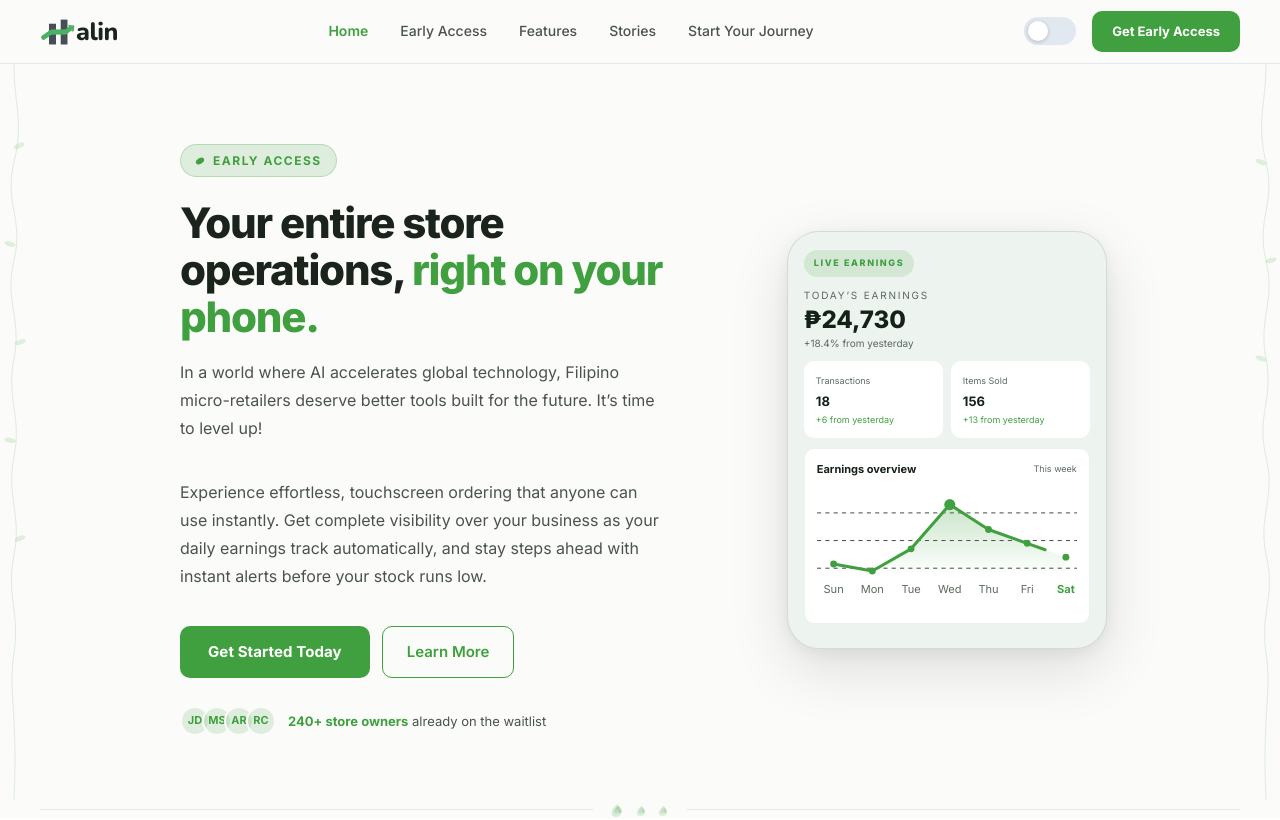
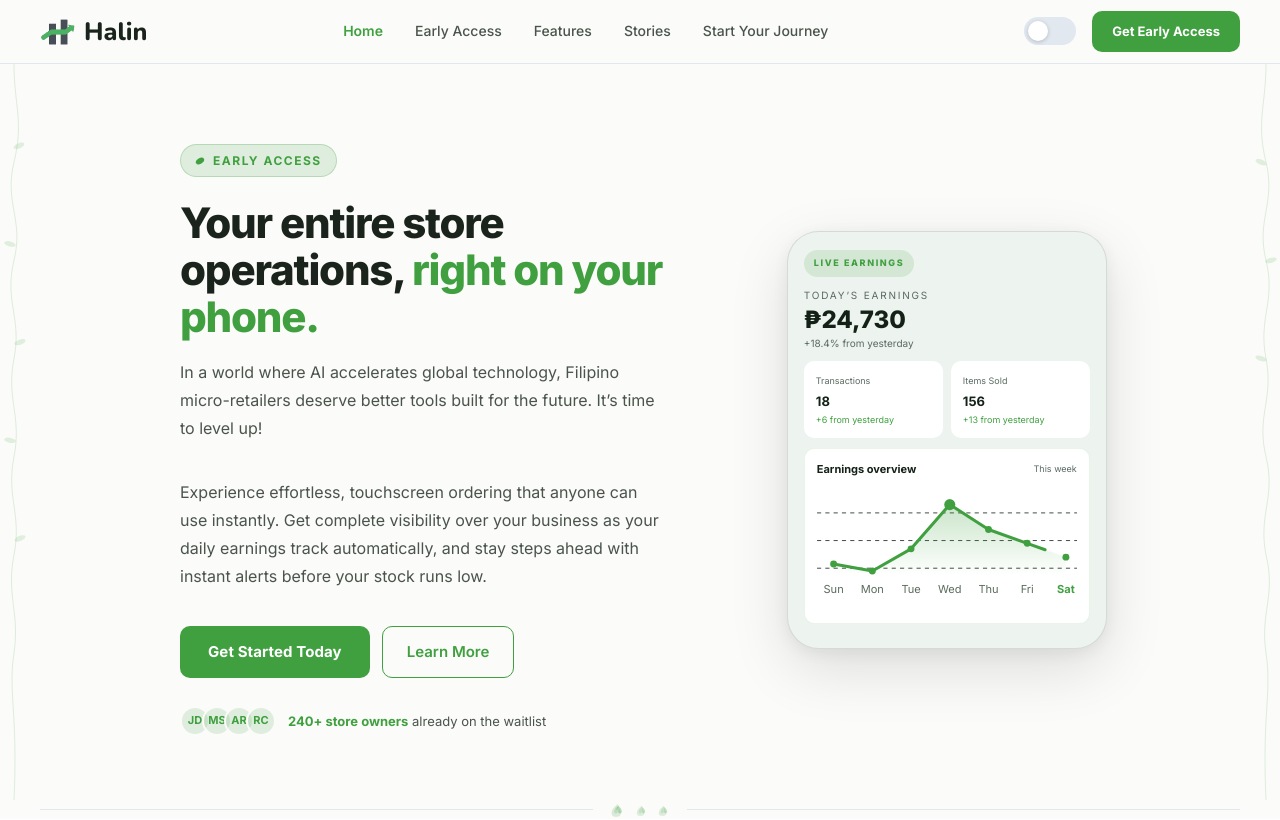
Before and after one commit to growmyhalin/halin, a plain HTML site: page index.html in a window 1280 px wide. Shown: the top 820 px of the page. Drawn offline with nearby package versions, Linux system fonts and the light colour scheme.

Commit message:
Update the logo wordmark

```diff
--- a/css/styles.css
+++ b/css/styles.css
@@ -95,11 +95,11 @@ input, button { font-family: inherit; border: none; outline: none; cursor: point
 .logo-svg-inline { display: block; }
 
 .nav-logo-wordmark {
-  font-family: 'Nunito', sans-serif;
+  font-family: 'Nunito';
   font-size: 25px;
-  font-weight: 800;
-  letter-spacing: -0.5px;
+  font-weight: 900;
   color: #1A241C;
+  margin-left: 8px;
 }
 
 .nav-inner {
--- a/index.html
+++ b/index.html
@@ -21,7 +21,7 @@
     <a href="#" class="nav-logo" aria-label="Halin home">
       <img src="assets/logo-dark.png" alt="Halin" class="nav-logo-img logo-light" height="36"/>
       <img src="assets/logo-light.png"  alt="Halin" class="nav-logo-img logo-dark"  height="36"/>
-      <span class="nav-logo-wordmark">alin</span>
+      <span class="nav-logo-wordmark">Halin</span>
     </a>
 
     <!-- Desktop nav links -->
```
